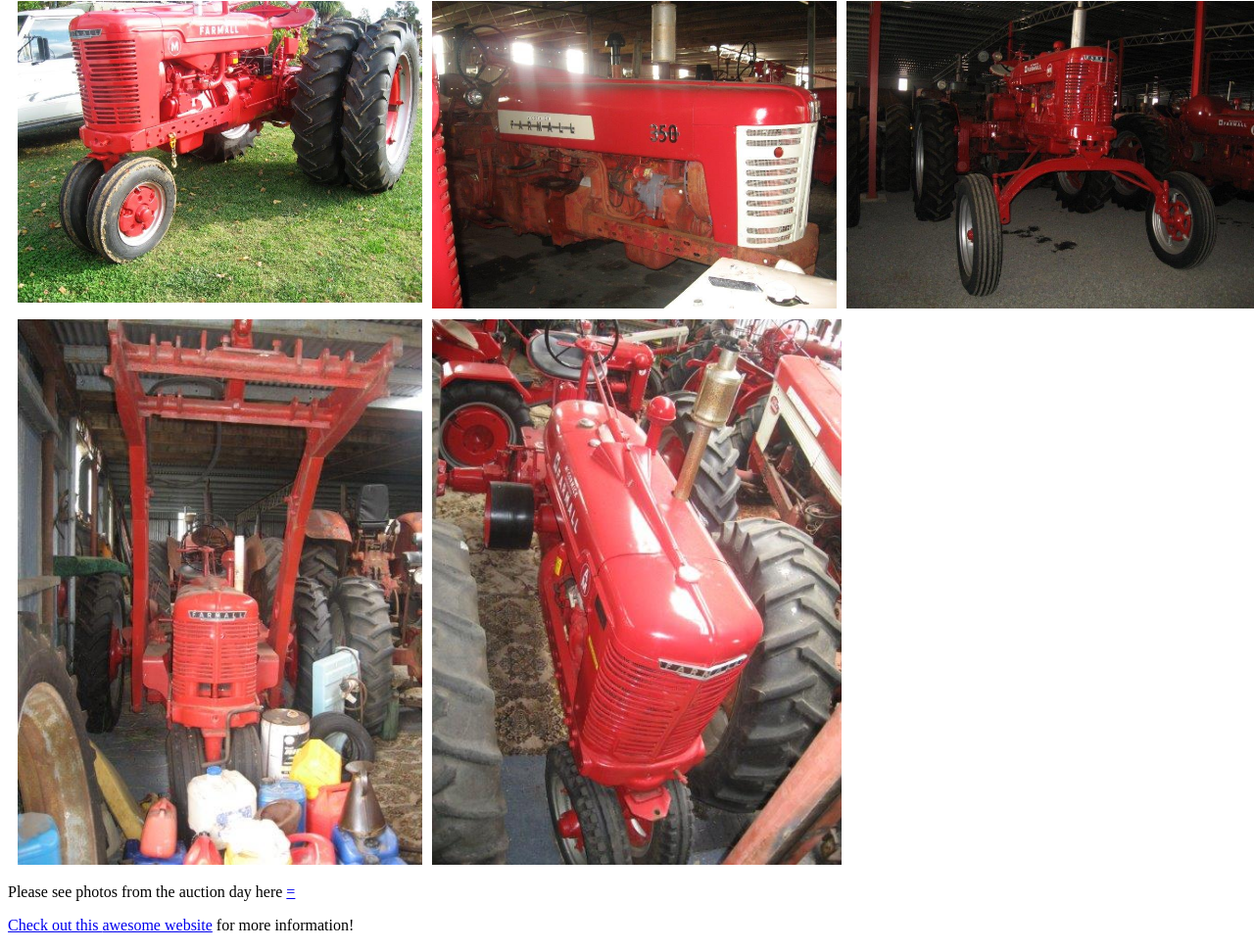
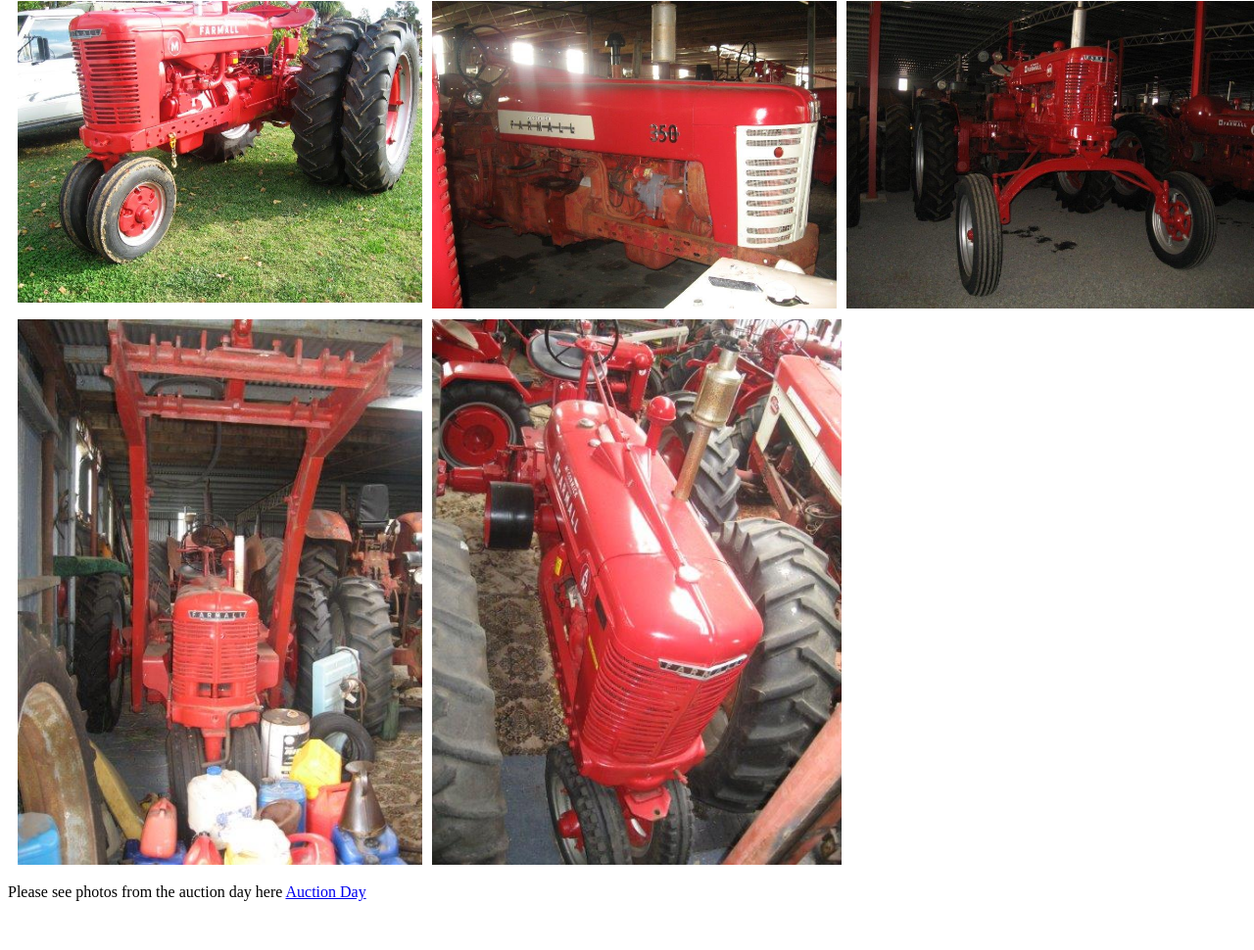
Before and after one commit to fhejuf/Tractor-collection, a plain HTML site: page index.html in a window 1280 px wide. Shown: the part 5851-6821 px from the top of the page at 98% size. After the commit the page ends 6787 px from the top, so only its background shows below. Drawn offline with Linux system fonts and the light colour scheme.

Commit message:
Update index.html

```diff
--- a/index.html
+++ b/index.html
@@ -14,6 +14,9 @@
         border-width: 3px 10px; /* 3px top and bottom, 10px left and right */
     border-style: solid;
     border-color: white;
+      }
+      .large-text {
+        font-size: 24px; /* Adjust the size as needed */
       }
     </style>
   </head>
@@ -79,7 +82,7 @@
 <img src= "IMG_3087.jpg" alt="">
 <img src= "IMG_3088.jpg" alt="">
     </div>
-    <p>Please see photos from the auction day here <a href="https://fhejuf.github.io/Auction-Day/"/a> =</p>
-    <p>Check out this <a href="https://example.com">awesome website</a> for more information!</p>
+
+    <p>Please see photos from the auction day here <a href="https://fhejuf.github.io/Auction-Day/">Auction Day</a></p>
   </body>
 </html>
```
